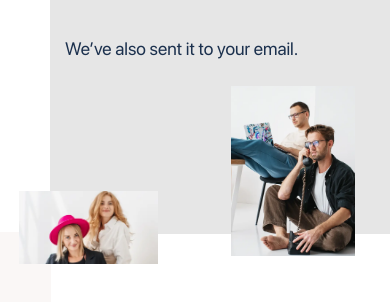
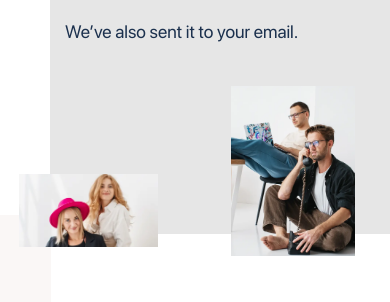
Before and after one commit to presto-agency/Presto-referral, a website: page docs/thanks.html in a window 390 px wide. Shown: the part 216-518 px from the top of the page. Drawn offline with nearby package versions, Linux system fonts and the light colour scheme; files whose address does not match are found by name.

Commit message:
fix: thanks margin

```diff
--- a/#src/scss/thanks.scss
+++ b/#src/scss/thanks.scss
@@ -95,7 +95,7 @@
     }
 
     &__also{
-        margin: 103px 0 0 0;
+        margin: 36px 0 0 0;
         p{
             color: $text-color;
             font-size: 20px;
@@ -199,10 +199,10 @@
             }
         }
         &__here{
-            margin: 20px 0 0 0;
+            margin: 20px 0;
         }
         &__also{
-            margin: 60px 0 0 0;
+            margin: 20px 0 0 0;
         }
         &__description{
             h1{
@@ -258,9 +258,6 @@
             width: 180px;
             height: 90px;
             bottom: 22px;
-        }
-        &__also{
-            margin: 37px 0 0 0;
         }
         &__img{
             right: 20px;
```
Also changed, not shown: docs/css/style.css, docs/css/style.min.css.
